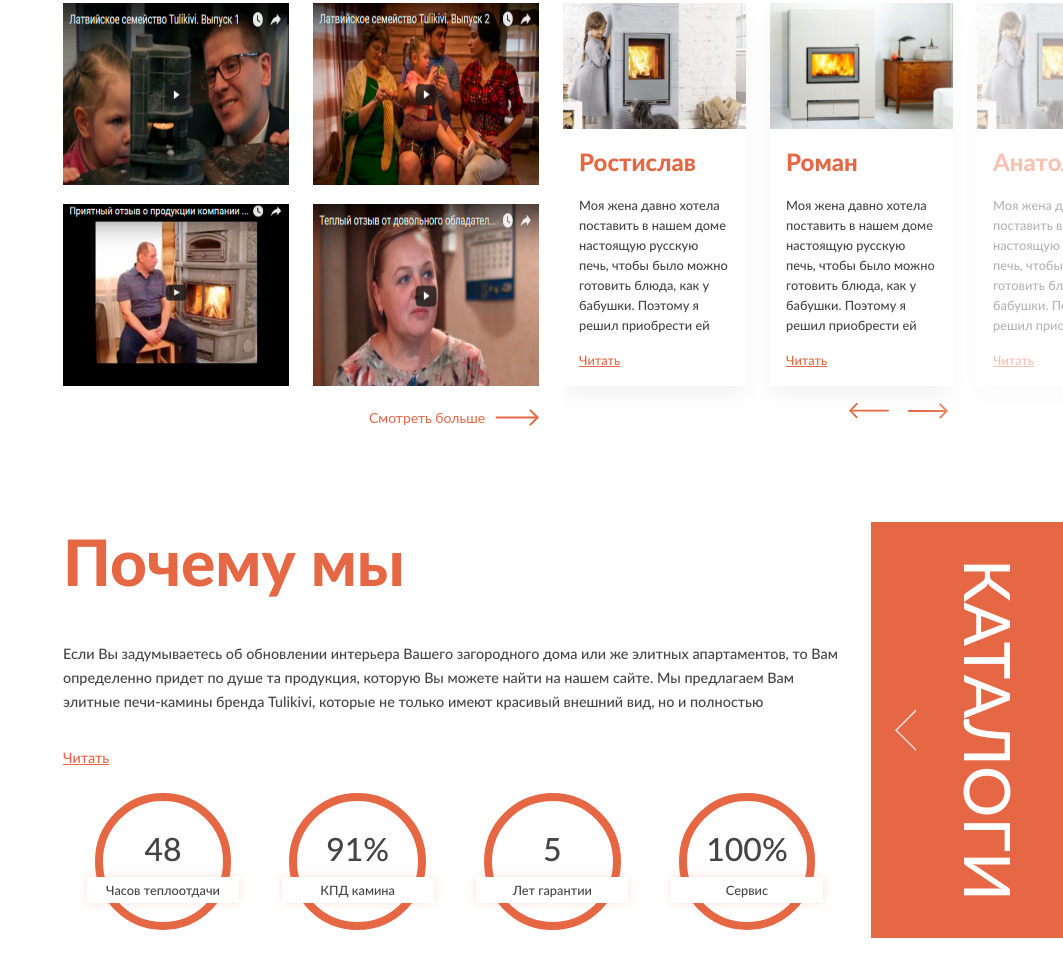
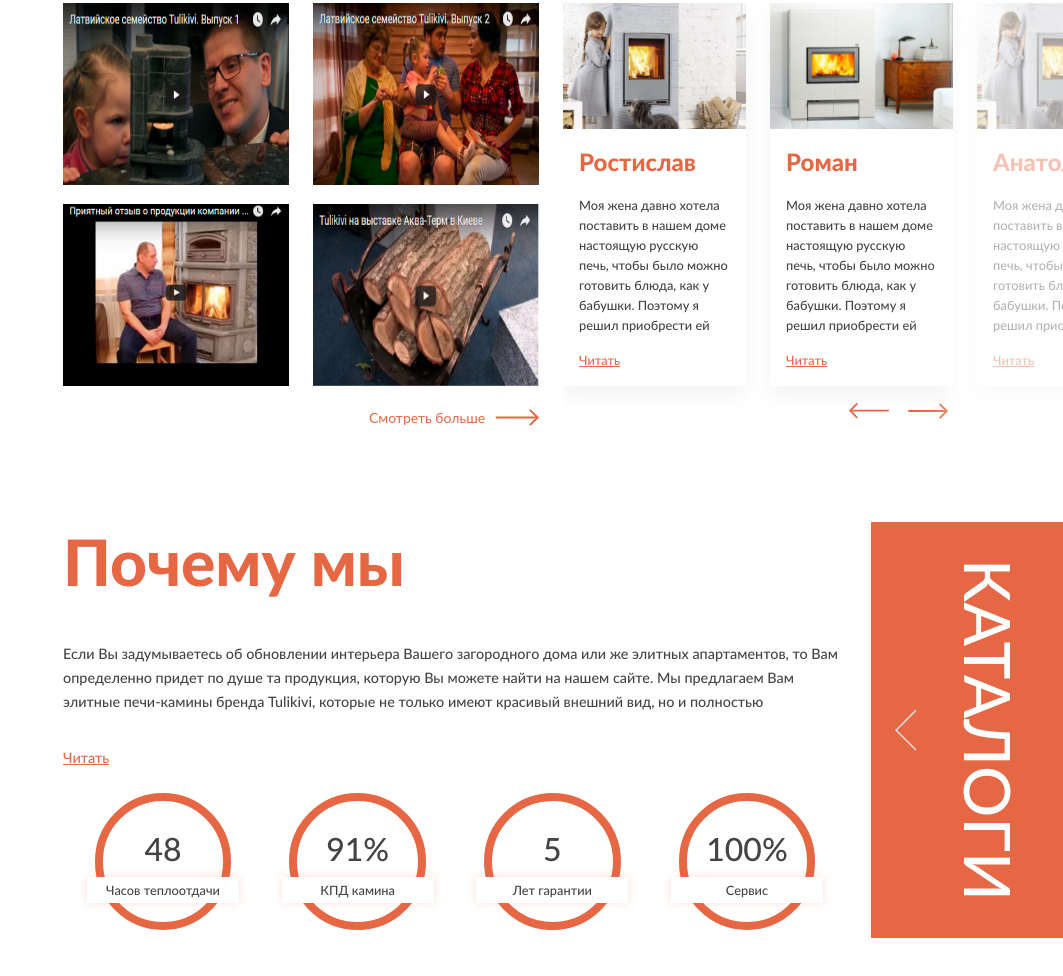
Before and after one commit to AleksandrRedka/Tulikivi, a website: page index.html in a window 1280 px wide. Shown: the part 2650-3626 px from the top of the page, without its empty margins (217-1280 px from the left). Drawn offline with Linux system fonts and the light colour scheme.

Commit message:
reset photo

```diff
--- a/index.html
+++ b/index.html
@@ -765,7 +765,7 @@
                                                          class="main_reviews_video_frame">
                         <!--<div class="main_about_video_text">Как устанавливают печи-камины Tulikivi</div>-->
                     </div>
-                    <div class="main_reviews_video"><img src="assets/img/Video8.png" alt=""
+                    <div class="main_reviews_video"><img src="assets/img/Video4.png" alt=""
                                                          class="main_reviews_video_frame">
                         <!--<div class="main_about_video_text">Tulikivi на выставке Аква-Терм в Киеве</div>-->
                     </div>
```
